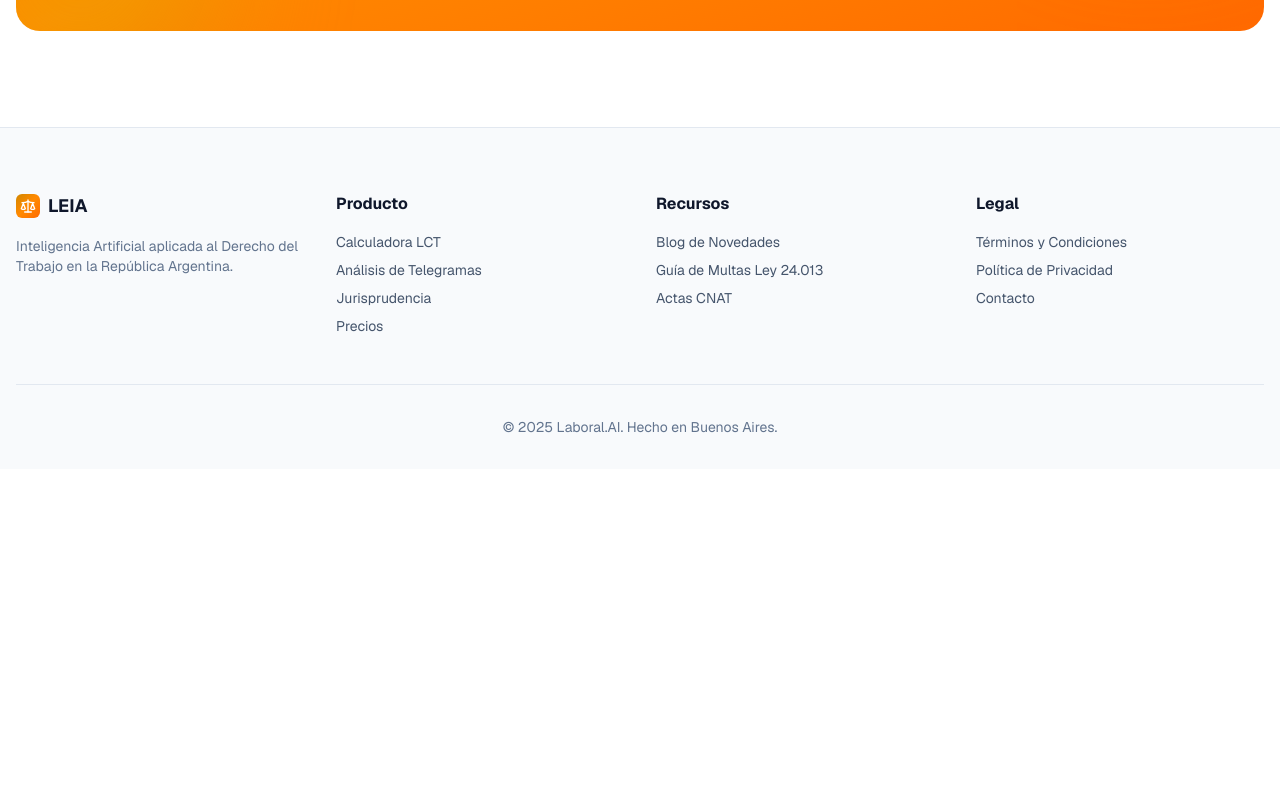
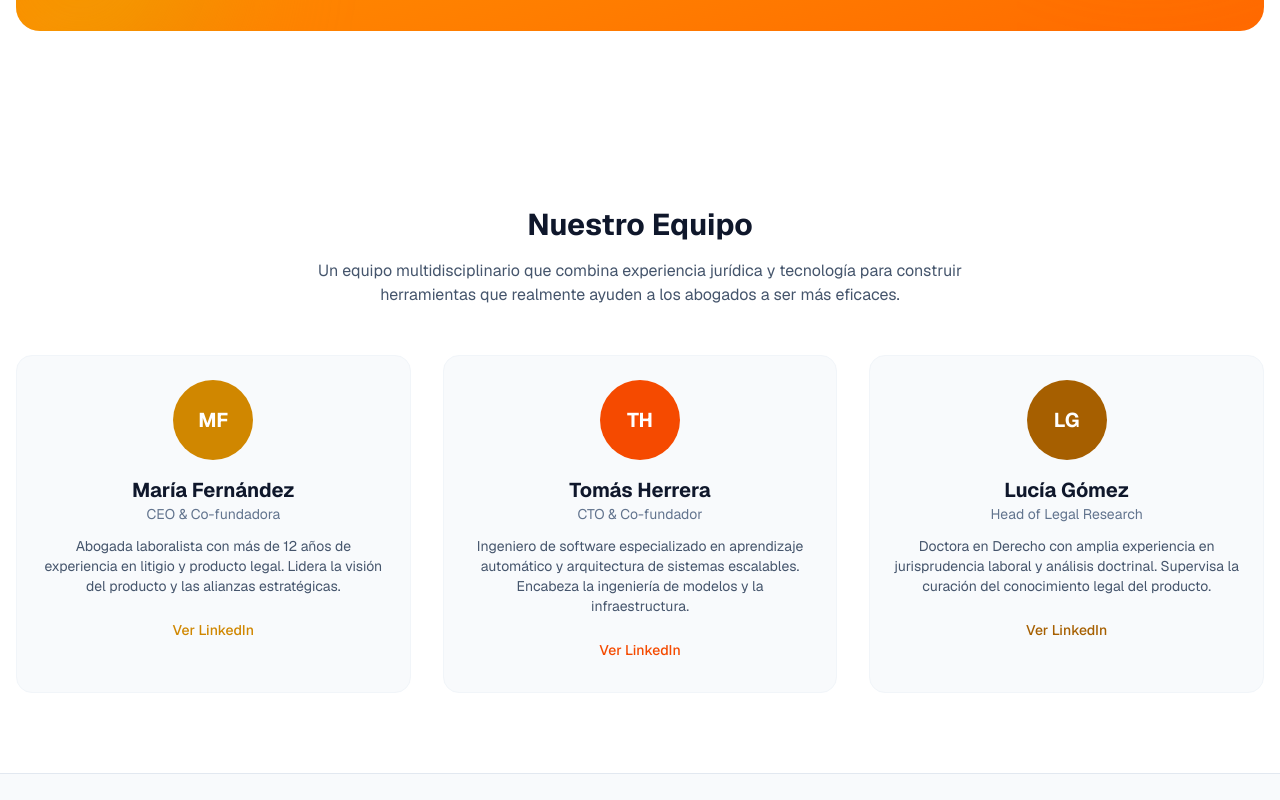
Before and after one commit to TomasHas/leialanding, a Next.js app: page / in a window 1280 px wide. Shown: the part 3100-3900 px from the top of the page. Before the commit the page ends 3569 px from the top, so only its background shows below. Built offline with nearby package versions, Linux system fonts and the light colour scheme.

Commit message:
feat: add 'Nuestro Equipo' section with 3 LinkedIn bios

```diff
--- a/src/app/page.tsx
+++ b/src/app/page.tsx
@@ -167,8 +167,11 @@ export default function LandingPage() {
         <div className="container mx-auto px-4">
           <div className="text-center mb-16">
             <blockquote className="mx-auto max-w-3xl text-xl md:text-2xl italic text-slate-800 dark:text-slate-100 bg-slate-50 dark:bg-slate-800 border-l-4 border-yellow-500 pl-6 py-4 rounded mb-6">
-              La IA no es solo una herramienta para la automatización; es un facilitador para la aumentación.
-              <footer className="mt-3 not-italic text-sm text-slate-600 dark:text-slate-300">— Satya Nadella, Chairman and CEO of Microsoft.</footer>
+              La IA no es solo una herramienta para la automatización; es un
+              facilitador para la aumentación.
+              <footer className="mt-3 not-italic text-sm text-slate-600 dark:text-slate-300">
+                — Satya Nadella, Chairman and CEO of Microsoft.
+              </footer>
             </blockquote>
           </div>
           <span className="text-transparent bg-clip-text bg-linear-to-br from-yellow-600 via-orange-400 to-orange-500 text-5xl font-extrabold ">
@@ -363,6 +366,69 @@ export default function LandingPage() {
       </section>
 
       {/* --- FOOTER --- */}
+      {/* --- TEAM / ABOUT SECTION --- */}
+      <section id="team" className="py-20 bg-white dark:bg-slate-900">
+        <div className="container mx-auto px-4">
+          <h2 className="text-3xl font-bold text-slate-900 dark:text-slate-100 text-center mb-4">
+            Nuestro Equipo
+          </h2>
+          <p className="text-center text-slate-600 dark:text-slate-300 max-w-2xl mx-auto mb-12">
+            Un equipo multidisciplinario que combina experiencia jurídica y
+            tecnología para construir herramientas que realmente ayuden a los
+            abogados a ser más eficaces.
+          </p>
+
+          <div className="grid md:grid-cols-3 gap-8">
+            <div className="p-6 bg-slate-50 dark:bg-slate-800 rounded-2xl border border-slate-100 dark:border-slate-700 text-center">
+              <div className="mx-auto h-20 w-20 rounded-full bg-yellow-600 text-white flex items-center justify-center text-xl font-bold mb-4">
+                MF
+              </div>
+              <h3 className="text-xl font-bold text-slate-900 dark:text-slate-100">María Fernández</h3>
+              <p className="text-sm text-slate-500 dark:text-slate-300 mb-3">CEO & Co-fundadora</p>
+              <p className="text-sm text-slate-600 dark:text-slate-300 mb-4">
+                Abogada laboralista con más de 12 años de experiencia en
+                litigio y producto legal. Lidera la visión del producto y las
+                alianzas estratégicas.
+              </p>
+              <a href="https://www.linkedin.com/in/maria-fernandez" target="_blank" rel="noopener noreferrer" className="inline-flex items-center justify-center px-3 py-2 rounded-md text-sm font-medium text-yellow-600 hover:underline">
+                Ver LinkedIn
+              </a>
+            </div>
+
+            <div className="p-6 bg-slate-50 dark:bg-slate-800 rounded-2xl border border-slate-100 dark:border-slate-700 text-center">
+              <div className="mx-auto h-20 w-20 rounded-full bg-orange-600 text-white flex items-center justify-center text-xl font-bold mb-4">
+                TH
+              </div>
+              <h3 className="text-xl font-bold text-slate-900 dark:text-slate-100">Tomás Herrera</h3>
+              <p className="text-sm text-slate-500 dark:text-slate-300 mb-3">CTO & Co-fundador</p>
+              <p className="text-sm text-slate-600 dark:text-slate-300 mb-4">
+                Ingeniero de software especializado en aprendizaje automático y
+                arquitectura de sistemas escalables. Encabeza la ingeniería de
+                modelos y la infraestructura.
+              </p>
+              <a href="https://www.linkedin.com/in/tomas-herrera" target="_blank" rel="noopener noreferrer" className="inline-flex items-center justify-center px-3 py-2 rounded-md text-sm font-medium text-orange-600 hover:underline">
+                Ver LinkedIn
+              </a>
+            </div>
+
+            <div className="p-6 bg-slate-50 dark:bg-slate-800 rounded-2xl border border-slate-100 dark:border-slate-700 text-center">
+              <div className="mx-auto h-20 w-20 rounded-full bg-yellow-700 text-white flex items-center justify-center text-xl font-bold mb-4">
+                LG
+              </div>
+              <h3 className="text-xl font-bold text-slate-900 dark:text-slate-100">Lucía Gómez</h3>
+              <p className="text-sm text-slate-500 dark:text-slate-300 mb-3">Head of Legal Research</p>
+              <p className="text-sm text-slate-600 dark:text-slate-300 mb-4">
+                Doctora en Derecho con amplia experiencia en jurisprudencia
+                laboral y análisis doctrinal. Supervisa la curación del
+                conocimiento legal del producto.
+              </p>
+              <a href="https://www.linkedin.com/in/lucia-gomez" target="_blank" rel="noopener noreferrer" className="inline-flex items-center justify-center px-3 py-2 rounded-md text-sm font-medium text-yellow-700 hover:underline">
+                Ver LinkedIn
+              </a>
+            </div>
+          </div>
+        </div>
+      </section>
       <footer className="bg-slate-50 dark:bg-slate-900 border-t border-slate-200 dark:border-slate-700 pt-16 pb-8">
         <div className="container mx-auto px-4">
           <div className="grid md:grid-cols-4 gap-8 mb-12">
```
